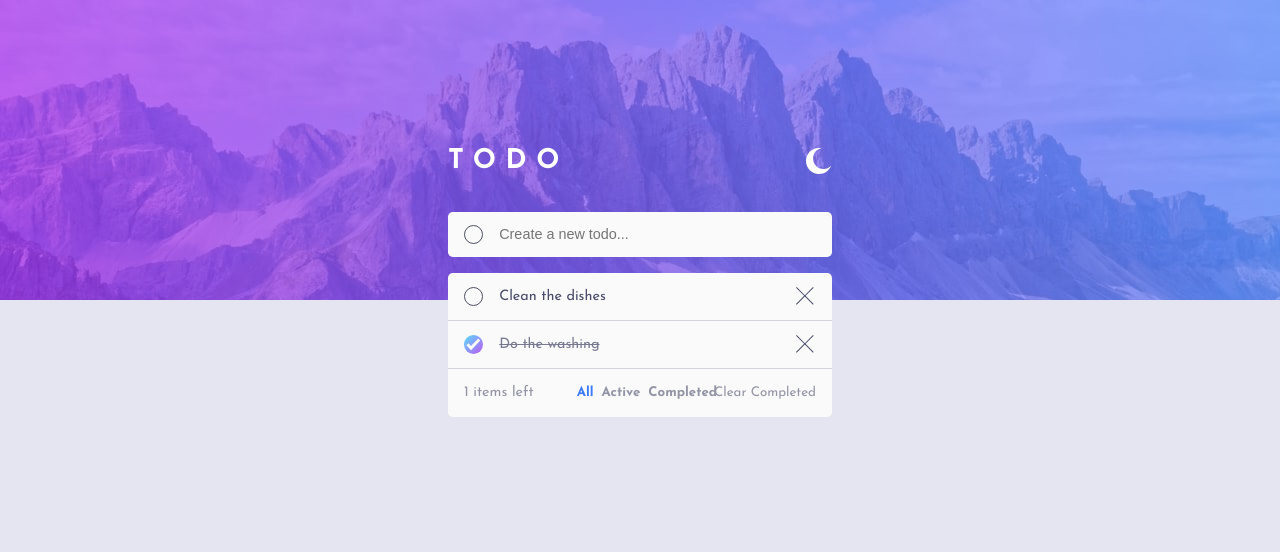
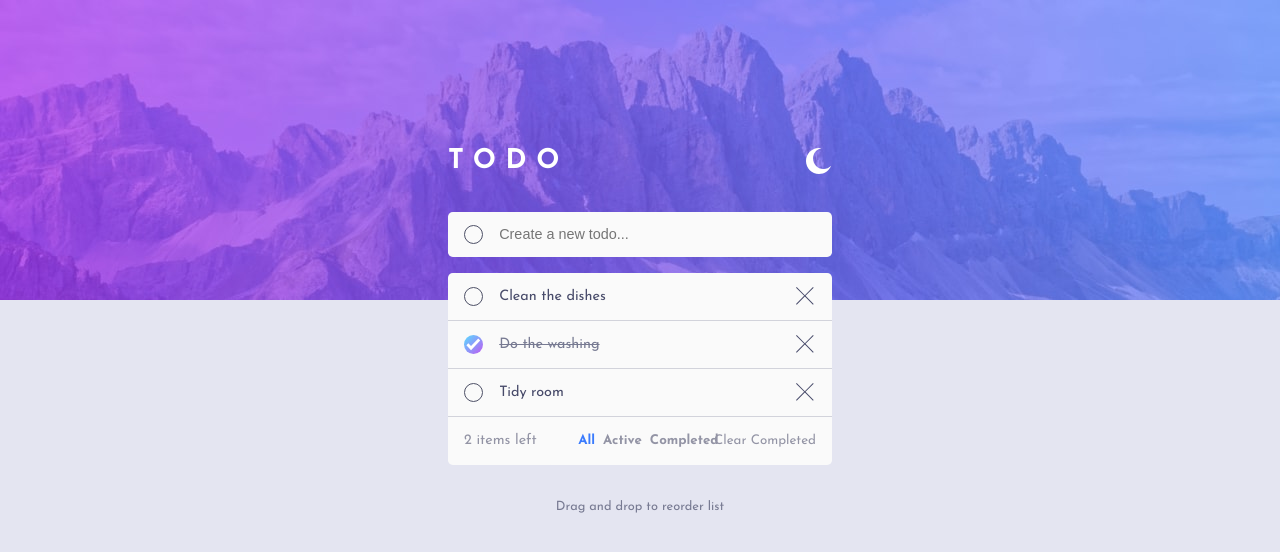
Before and after one commit to DieterLotz/frontendmentor-todo-app, a React (Create React App) app in the folder todo/: page / in a window 1280 px wide. Shown: the top 552 px of the page. Built offline with nearby package versions, Linux system fonts and the light colour scheme.

Commit message:
Drag & Drop feature

```diff
--- a/todo/src/components/TodoApp.js
+++ b/todo/src/components/TodoApp.js
@@ -19,6 +19,11 @@ const INITIAL_TODOS = [
         key: uuidv4(),
         text: 'Do the washing',
         isCompleted: true
+    },
+    {
+        key: uuidv4(),
+        text: 'Tidy room',
+        isCompleted: false
     }
 ];
 
@@ -77,7 +82,7 @@ const TodoApp = () => {
                     <img src={theme === "dark" ? SunIcon : MoonIcon} alt="" onClick={onClick}/>
                 </div>
                 <AddTodo onSubmit={onSubmitHandler}/>
-                <TodoList todoList={todoList} onChange={onChangeHandler} onRemove={removeTodo} onClearCompleted={clearCompleted}/>
+                <TodoList todoList={todoList} setTodoList={setTodoList} onChange={onChangeHandler} onRemove={removeTodo} onClearCompleted={clearCompleted}/>
             </div>
         </>
     );
--- a/todo/src/components/TodoList.js
+++ b/todo/src/components/TodoList.js
@@ -1,4 +1,4 @@
-import React, { useState, useContext } from 'react';
+import React, { useState, useContext, useRef } from 'react';
 import styles from './TodoList.module.scss';
 import './../styles/_checkbox.scss';
 import TodoFilter from './TodoFilter';
@@ -7,6 +7,7 @@ import { ThemeContext } from './../store/ThemeContext';
 const TodoList = (props) => {
     const [filterCondition, setFilterCondition] = useState('all');
     const { theme } = useContext(ThemeContext);
+    const taregtDropElementId = useRef();
 
     const filteredTodos =
         filterCondition === 'all' ?
@@ -19,18 +20,54 @@ const TodoList = (props) => {
         setFilterCondition(condition);
     };
 
+    const dragStartHandler = (event) => {
+        event.dataTransfer.setData("text/plain", event.target.id);
+    };
+
+    const dragOverHandler = (event) => {
+        event.preventDefault();
+        event.dataTransfer.dropEffect = "move";
+       if(event.target.id !== "" && event.target.id !== taregtDropElementId.current){
+        console.log("Target: " + event.target.id + "Text: " + event.target.innerText);
+        taregtDropElementId.current = event.target.id;
+       }
+    };
+
+    const dropHandler = (event) => {
+        event.preventDefault();
+        const insertTodoId = event.dataTransfer.getData("text/plain");
+
+        const insertTodo = filteredTodos.find(todo => todo.key === insertTodoId);
+        const insertAtTodo = filteredTodos.find(todo => todo.key === taregtDropElementId.current);
+        const insertAtTodoIndex = filteredTodos.indexOf(insertAtTodo);
+
+        const remainingTodos = filteredTodos.filter(todo => todo.key !== insertTodoId);
+
+        if(insertAtTodoIndex !== -1){
+            remainingTodos.splice(insertAtTodoIndex, 0, insertTodo);
+            props.setTodoList(remainingTodos);
+        }
+    };
+
     return (
         <div className={styles['todo-list-container']} data-theme={theme}>
-            {filteredTodos.length > 0 && filteredTodos.map(item => {
-                return (
-                    <div className={styles.todo} key={item.key} data-theme={theme}>
-                        <input type="checkbox" checked={item.isCompleted ? true : false} onChange={() => {props.onChange(item.key)}} data-theme={theme}></input>
-                        <label data-theme={theme}>{item.text}</label>
-                        <button onClick={() => { props.onRemove(item.key)}}></button>
-                    </div>)
+          {filteredTodos.length > 0 && filteredTodos.map(todo => {
+            return (
+                <div className={styles.todo}
+                    id={todo.key}
+                    key={todo.key}
+                    data-theme={theme}
+                    draggable={true}
+                    onDragStart={dragStartHandler}
+                    onDragOver={dragOverHandler}
+                    onDrop={dropHandler}>
+                    <input type="checkbox" checked={todo.isCompleted} onChange={() => {props.onChange(todo.key)}} data-theme={theme}></input>
+                    <label data-theme={theme}>{todo.text}</label>
+                    <button onClick={() => { props.onRemove(todo.key)}}></button>
+                </div>)
             })}
             <div className={styles['filter-section']} data-theme={theme}>
-                <label>{filteredTodos.filter((item) => item.isCompleted === false).length} items left</label>
+                <label>{filteredTodos.filter((todo) => todo.isCompleted === false).length} items left</label>
                 <TodoFilter onFilter={filterChangedHandler}/>
                 <button type='submit' onClick={props.onClearCompleted} data-theme={theme}>Clear Completed</button>
             </div>
--- a/todo/src/components/TodoList.module.scss
+++ b/todo/src/components/TodoList.module.scss
@@ -13,6 +13,16 @@
     }
     &[data-theme=light] {
         background-color: $light-very-light-gray;
+    }
+
+    &::after {
+        content: 'Drag and drop to reorder list';
+        position: absolute;
+        color: $dark-dark-grayish-blue;
+        font-size: 0.8rem;
+        bottom: -3rem;
+        left: 50%;
+        transform: translateX(-50%);
     }
 
     z-index: 4;
```
